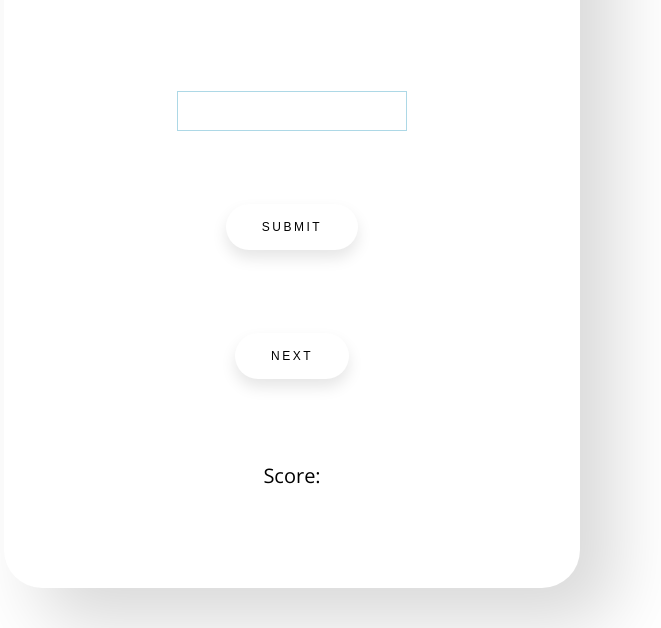
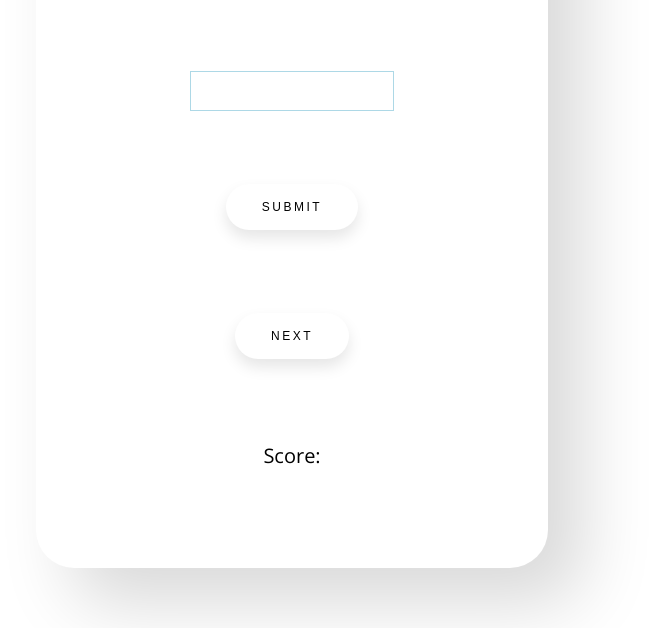
Before and after one commit to amr8644/Simple-Quiz-Game, a plain HTML site: page index.html in a window 1280 px wide. Shown: the part 172-800 px from the top of the page, without its empty margins (348-1009 px from the left). Drawn offline with nearby package versions, Linux system fonts and the light colour scheme.

Commit message:
fixed margin

```diff
--- a/style.css
+++ b/style.css
@@ -9,19 +9,20 @@
 body {
   height: 100vh;
   display: flex;
-  align-items: center;
+  align-items: flex-start;
   justify-content: center;
   font-family: "Open Sans", sans-serif;
 }
 
 #main {
-  width: 45%;
+  width: 40%;
   height: 90%;
   display: flex;
   align-items: center;
   justify-content: space-around;
   flex-direction: column;
   border-radius: 38px;
+  margin-top: 20px;
   background: #ffffff;
   box-shadow: 35px 35px 70px #d9d9d9, -35px -35px 70px #ffffff;
 }
```
